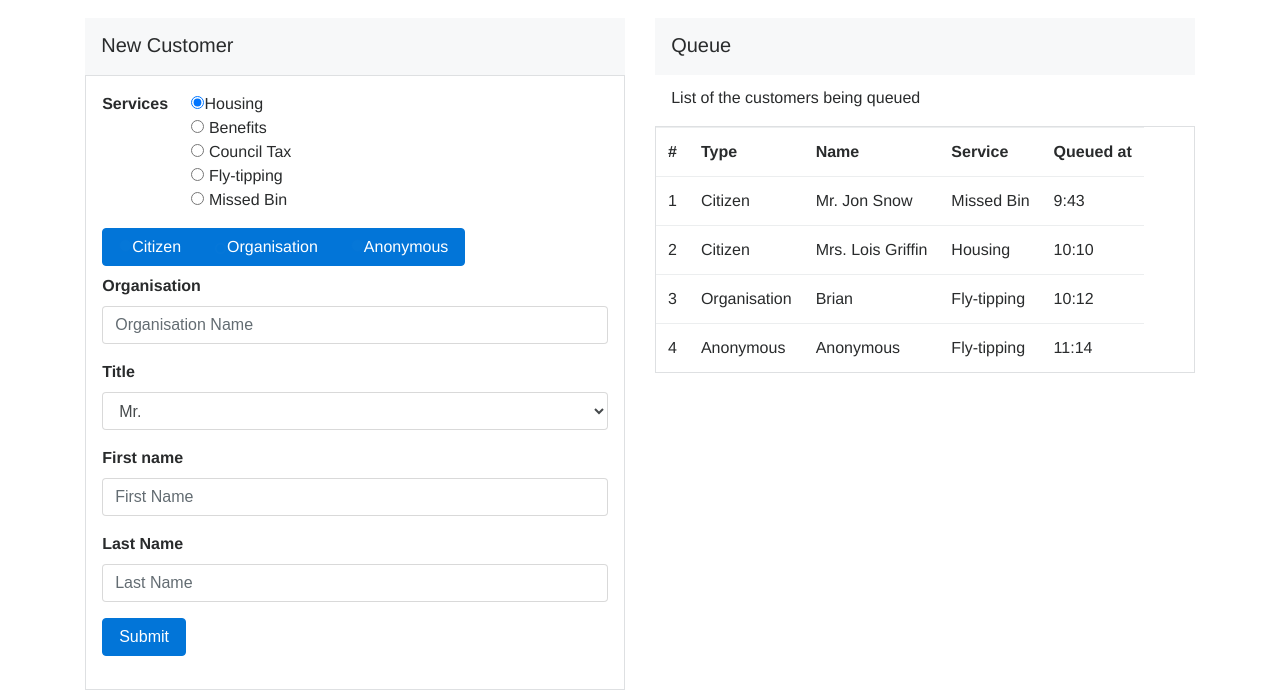
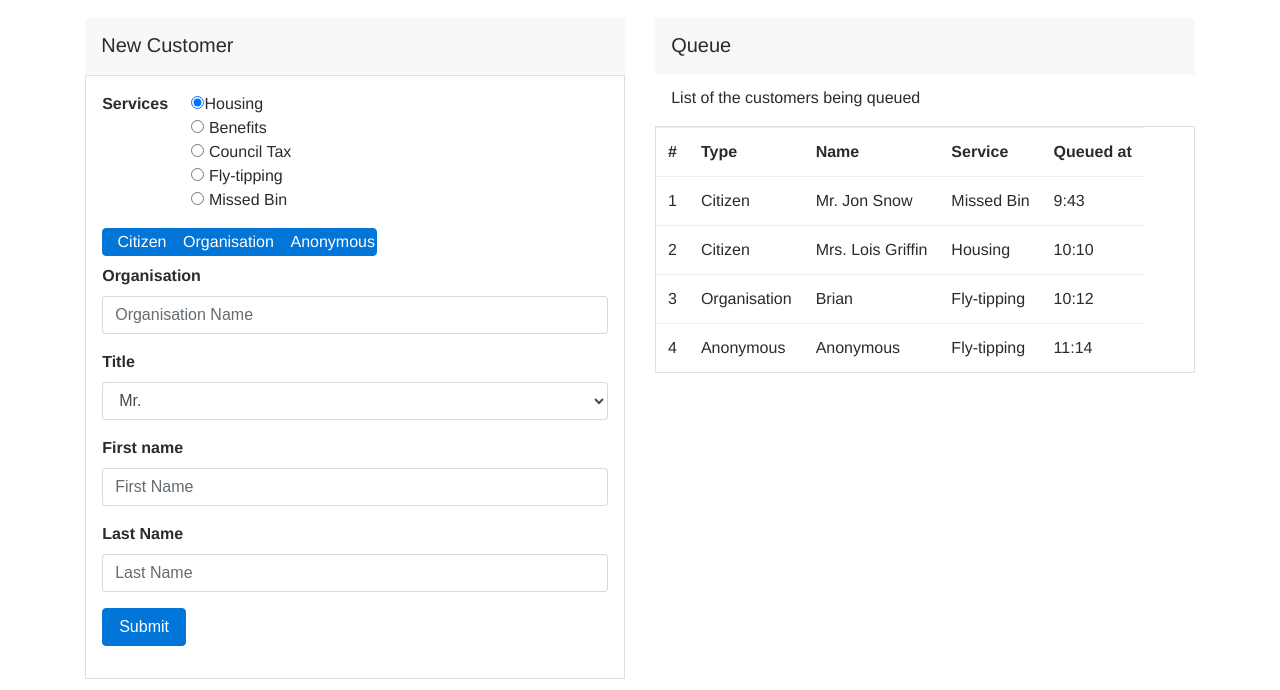
Before and after one commit to rafafrag/rafafrag.github.io, a plain HTML site: page index.html in a window 1280 px wide. Shown: the part 112-802 px from the top of the page. Drawn offline with nearby package versions, Linux system fonts and the light colour scheme.

Commit message:
Update main.css

```diff
--- a/css/main.css
+++ b/css/main.css
@@ -45,7 +45,13 @@ p{
 .btnGroup input[type="radio"] {
     opacity:0.01;
     z-index:100;
+
 }
+.btnGroup label{
+    padding: 1% 0.5% 1% 0.5%;
+    margin-left: 10%;
+}
+
 thead{
     font-weight: bold;
 }
```
